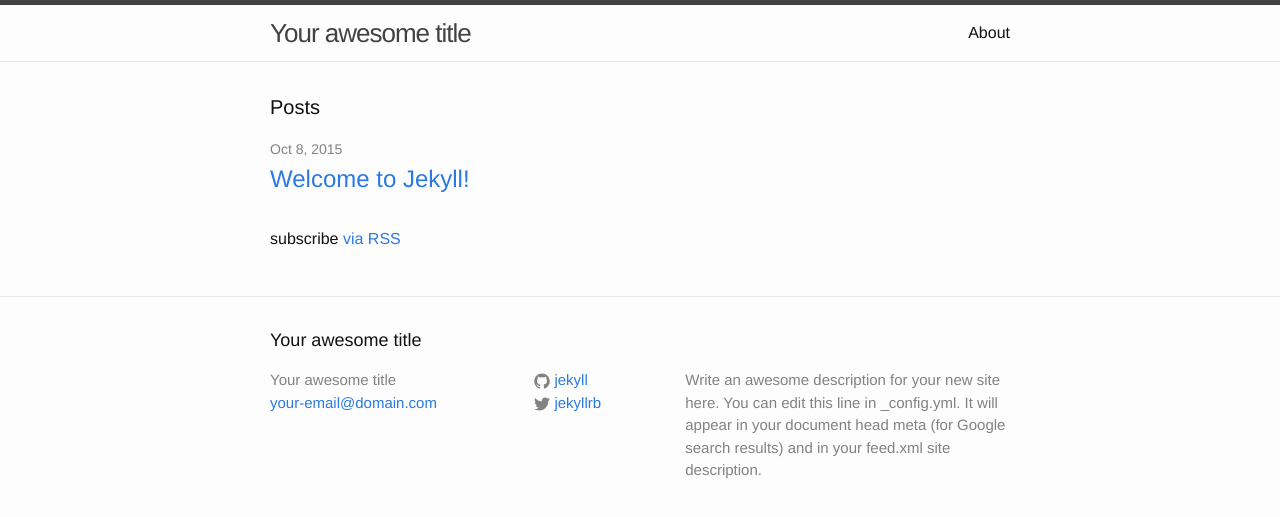
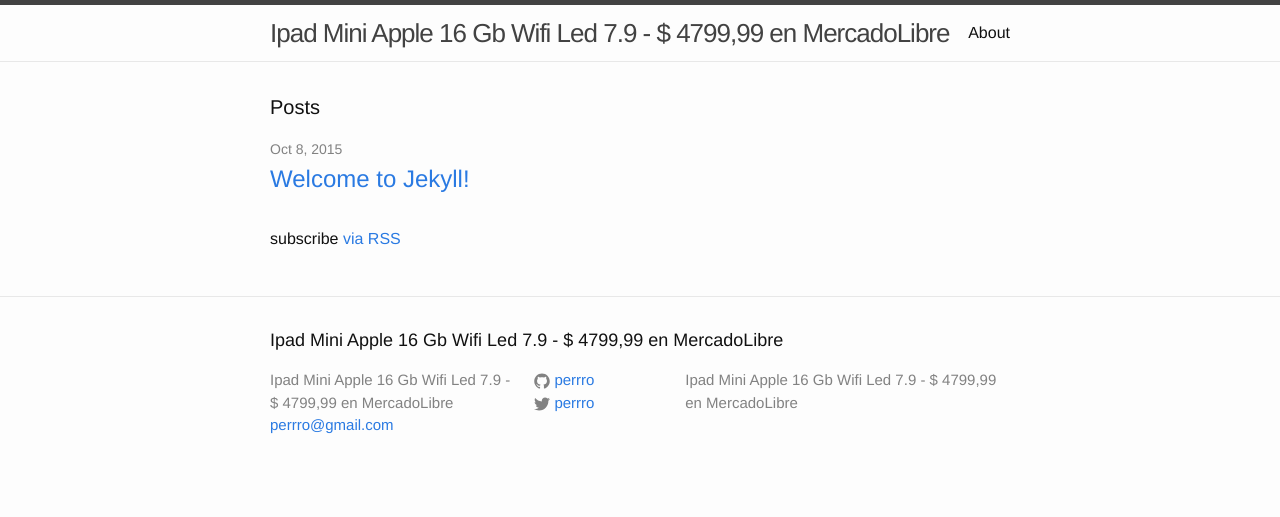
Before and after one commit to perrro/repositorio, a Jekyll site: the page built from index.html, in a window 1280 px wide. Shown: the top 517 px of the page. Built offline with Jekyll 4.4.1, drawn with Linux system fonts in a browser that asks for light colours.

Commit message:
config changed

```diff
--- a/_config.yml
+++ b/_config.yml
@@ -1,14 +1,11 @@
 # Site settings
-title: Your awesome title
-email: your-email@domain.com
-description: > # this means to ignore newlines until "baseurl:"
-  Write an awesome description for your new site here. You can edit this
-  line in _config.yml. It will appear in your document head meta (for
-  Google search results) and in your feed.xml site description.
-baseurl: "" # the subpath of your site, e.g. /blog/
-url: "http://yourdomain.com" # the base hostname & protocol for your site
-twitter_username: jekyllrb
-github_username:  jekyll
+title: Ipad Mini Apple 16 Gb Wifi Led 7.9 - $ 4799,99 en MercadoLibre
+email: perrro@gmail.com
+description: Ipad Mini Apple 16 Gb Wifi Led 7.9 - $ 4799,99 en MercadoLibre
+baseurl: "/repositorio" # the subpath of your site, e.g. /blog/
+url: "http://perrro.github.io" # the base hostname & protocol for your site
+twitter_username: perrro
+github_username:  perrro
 
 # Build settings
 markdown: kramdown
```
